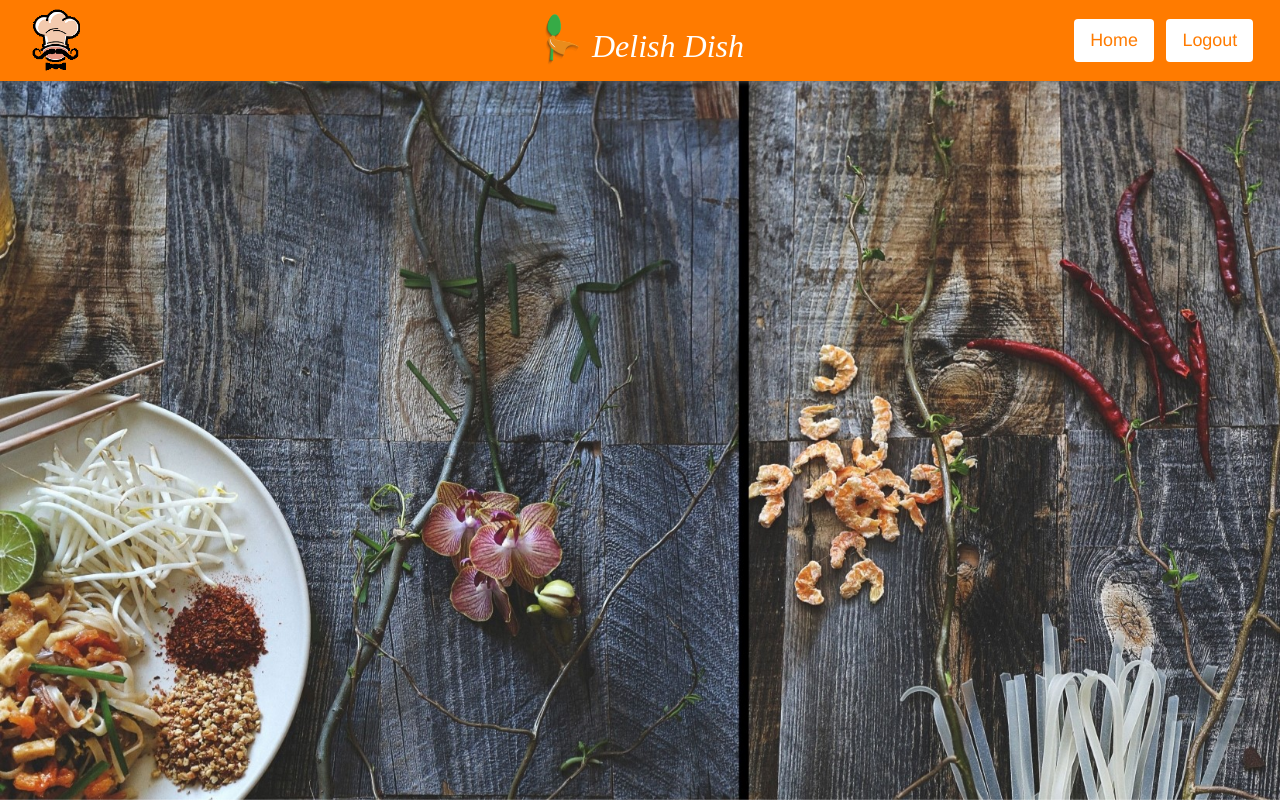
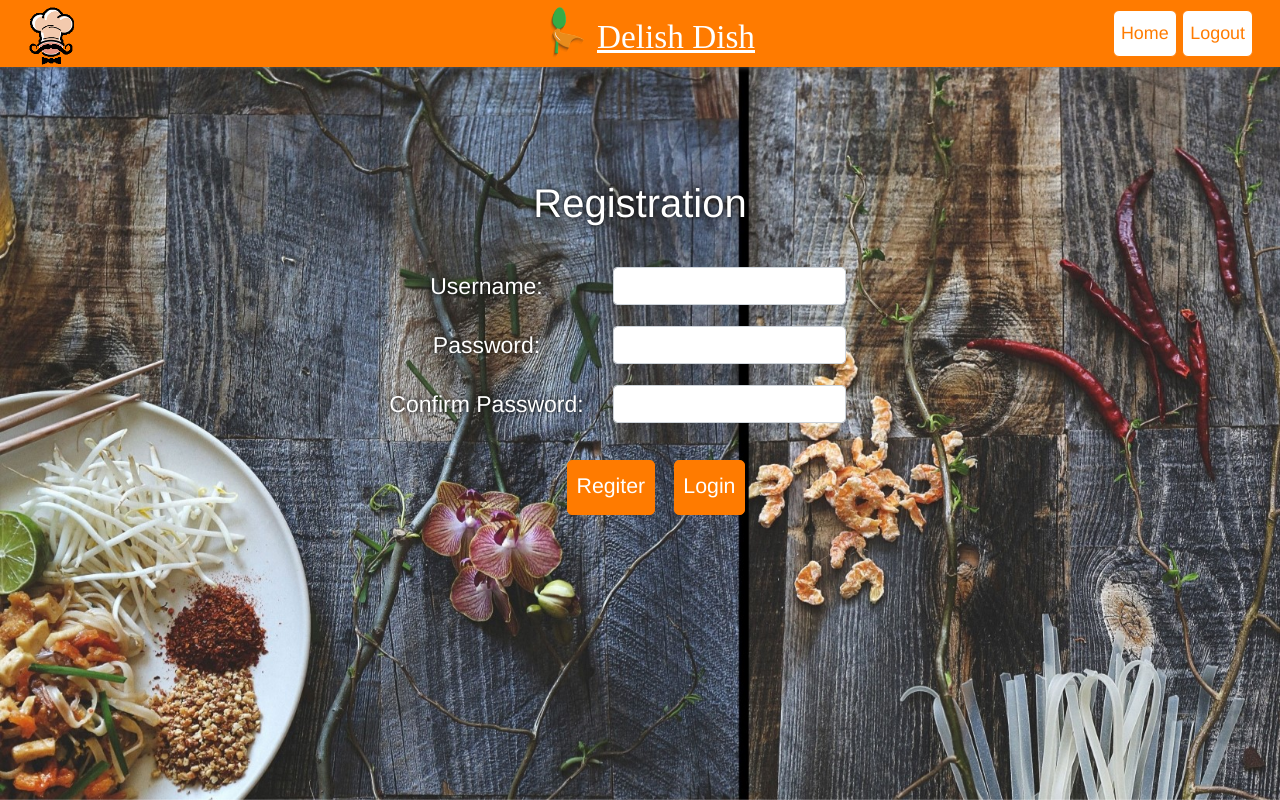
Before and after one commit to katrinyordanova/Delish-Dish, a Vue app in the folder client-side/delish-dish/: page /register in a window 1280 px wide. Built offline with nearby package versions, Linux system fonts and the light colour scheme.

Commit message:
added routing

```diff
--- a/client-side/delish-dish/src/App.vue
+++ b/client-side/delish-dish/src/App.vue
@@ -1,6 +1,7 @@
 <template>
   <div id="app">
     <app-navigation />
+    <router-view></router-view>
   </div>
 </template>
 
--- a/client-side/delish-dish/src/components/GuestHomepage.vue
+++ b/client-side/delish-dish/src/components/GuestHomepage.vue
@@ -4,10 +4,10 @@
         <h3>Do you want to learn how to cook? Or perhaps want to try something new? Well then, join our community and let's cook together.</h3>
         <div class="d-flex justify-content-center">
             <div class="register">
-                <h4>Don't have a profile?</h4><b-link class="register-button" href="#">Register</b-link>
+                <h4>Don't have a profile?</h4><router-link to="register" class="register-button" href="#">Register</router-link>
             </div>
             <div class="login">
-                <h4>Otherwise:</h4><b-link href="#" class="login-button">Sign in</b-link>
+                <h4>Otherwise:</h4><router-link to="login" href="#" class="login-button">Sign in</router-link>
             </div>
         </div>
     </div>
@@ -22,12 +22,12 @@ export default {
 <style scoped>
 div {
     width: 40em;
-    margin: 6em auto;
+    margin: 7em auto;
 }
 
 .main {
     color: rgb(255, 255, 255);
-    text-shadow: 0px 0px 10px rgb(0, 0, 0);
+    text-shadow: 0px 0px 9px rgb(0, 0, 0);
 }
 
 h1, h3, h4 {
--- a/client-side/delish-dish/src/components/NotFoundPage.vue
+++ b/client-side/delish-dish/src/components/NotFoundPage.vue
@@ -2,7 +2,7 @@
     <div>
         <img src="../assets/404.png" alt="not-found-page">
         <div class="home-button">
-            <b-link href="#">Go home</b-link>
+            <router-link to="/">Go home</router-link>
         </div>
     </div>
 </template>
@@ -16,7 +16,7 @@ export default {
 <style scoped>
 img {
     width: 30em;
-    height: 23em;
+    height: 22em;
     margin-top: 5em;
     border-radius: 15px;
     background: rgba(26, 26, 26, 0.719);
--- a/client-side/delish-dish/src/components/authentication/Login.vue
+++ b/client-side/delish-dish/src/components/authentication/Login.vue
@@ -12,9 +12,9 @@
                     <b-input v-model="password" class="mb-2 mr-sm-2 mb-sm-0" id="password" type="password" />
                 </b-form>
             </b-form-group>
-            <div class="buttons">
-                <b-button href="#">Login</b-button>
-                <b-button href="#">Regiter</b-button>
+            <div class="buttons d-flex justify-content-center">
+                <button>Login</button>
+                <router-link to="register">Regiter</router-link>
             </div>
         </form>
     </div>
@@ -31,19 +31,23 @@ export default {
     },
     methods: {
         submitHandler() {
+            return this.$router.push('home');
         }
     }
 }
 </script>
 
 <style scoped>
+.login, button, a {
+    color: rgb(255, 255, 255);
+}
+
 .login {
     width: 35em;
-    margin: 8em auto;
+    margin: 7em auto;
 }
 
 h1, label {
-    color: rgb(255, 255, 255);
     text-shadow: 0px 0px 5px rgb(0, 0, 0);
 }
 
@@ -61,16 +65,26 @@ form.form-inline {
     margin-bottom: 1.3em;
 }
 
-a {
-    font-size: 22.8px;
+.buttons {
+    width: 37em;
+    margin: 0 auto;
 }
 
-a:nth-child(1) {
-    margin-right: 0.75em;
+button,
+button:hover,
+a {
+    border: 1px solid rgb(255, 123, 0);
     background-color: rgb(255, 123, 0);
+    font-size: 21.3px;
+    padding: 0.5em 0.4em;
+    border-radius: 5px;
 }
 
-.buttons {
-    margin-top: 3em
+button {
+    margin-right: 0.9em;
+}
+
+a:hover {
+    text-decoration: none;
 }
 </style>
--- a/client-side/delish-dish/src/components/authentication/Register.vue
+++ b/client-side/delish-dish/src/components/authentication/Register.vue
@@ -11,14 +11,14 @@
                     <label for="password">Password:</label>
                     <b-input v-model="password" class="mb-2 mr-sm-2 mb-sm-0" id="password" type="password" />
                 </b-form>
+                <b-form inline>
+                    <label for="confirmPassword">Confirm Password:</label>
+                    <b-input v-model="confirmPassword" class="mb-2 mr-sm-2 mb-sm-0" id="confirmPassword" type="password" />
+                </b-form>
             </b-form-group>
-            <b-form inline>
-                <label for="confirmPassword">Confirm Password:</label>
-                <b-input v-model="confirmPassword" class="mb-2 mr-sm-2 mb-sm-0" id="confirmPassword" type="password" />
-            </b-form>
-            <div class="buttons">
-                <b-button href="#">Regiter</b-button>
-                <b-button href="#">Login</b-button>
+            <div class="buttons d-flex justify-content-center">
+                <button>Regiter</button>
+                <router-link to="login" href="#">Login</router-link>
             </div>
         </form>
     </div>
@@ -36,19 +36,23 @@ export default {
     },
     methods: {
         submitHandler() {
+            return this.$router.push('/home');
         }
     }
 }
 </script>
 
 <style scoped>
+.register, button, a {
+    color: rgb(255, 255, 255);
+}
+
 .register {
     width: 35em;
-    margin: 6em auto;
+    margin: 7em auto;
 }
 
 h1, label {
-    color: rgb(255, 255, 255);
     text-shadow: 0px 0px 5px rgb(0, 0, 0);
 }
 
@@ -66,16 +70,27 @@ form.form-inline {
     margin-bottom: 1.3em;
 }
 
-a {
-    font-size: 22.8px;
+.buttons {
+    width: 37em;
+    margin: 0 auto;
 }
 
-a:nth-child(1) {
-    margin-right: 0.75em;
+button,
+button:hover,
+a {
+    border: 1px solid rgb(255, 123, 0);
     background-color: rgb(255, 123, 0);
+    font-size: 21.3px;
+    padding: 0.5em 0.4em;
+    border-radius: 5px;
 }
 
-.buttons {
-    margin-top: 3em
+button {
+    margin-right: 0.9em;
 }
+
+a:hover {
+    text-decoration: none;
+}
+
 </style>
--- a/client-side/delish-dish/src/components/core/Navigation.vue
+++ b/client-side/delish-dish/src/components/core/Navigation.vue
@@ -1,18 +1,23 @@
 <template>
     <div class="navbar navbar-expand-sm d-flex justify-content-center">
-        <img src="../../assets/chef.png" class="cheff" alt="Responsive image">
-        <img src="../../assets/brand-logo.png" class="float-left" alt="Responsive image">
-        <b-navbar-brand href="#" class="brand">Delish Dish</b-navbar-brand>
+        <img src="../../assets/chef.png" class="chef" alt="chef">
+        <img src="../../assets/brand-logo.png" class="float-left" alt="brand-logo">
+        <p class="brand">Delish Dish</p>
         <b-nav pills class="nav-links">
-            <b-nav-item active>Home</b-nav-item>
-            <b-nav-item active>Logout</b-nav-item>
+            <router-link to="/" class="home-button">Home</router-link>
+            <button @click="logout">Logout</button>
         </b-nav>
     </div>
 </template>
 
 <script>
 export default {
-    name: 'app-navigation'
+    name: 'app-navigation',
+    methods: {
+        logout() {
+            return this.$router.push('/');
+        }
+    }
 }
 </script>
 
@@ -21,14 +26,14 @@ div, .brand {
     color: rgb(255, 255, 255);
 }
 
-.cheff, .nav-links {
+.chef, .nav-links {
     position: absolute;
 }
 
 div {
     background: rgb(255, 123, 0);
     box-shadow: 0px 0px 5px 0px #5F5F5F;
-    padding: 0.3em
+    padding: 0
 }
 
 img {
@@ -36,21 +41,21 @@ img {
     margin-top: -0.3em
 }
 
-.cheff {
-    width: 3em;
-    left: 2em;
-    padding-top: 0.25em
+.chef {
+    width: 2.8em;
+    left: 1.8em;
+    padding-top: 0.6em
 }
 
-.brand, .brand:hover {
-font-style: oblique;
+.brand {
     font-family: 'Homemade Apple', serif;
-    font-size: 2em;
-    padding-top: 0.55em;
-    margin-bottom: 0.02em;
+    font-size: 2.08em;
+    padding-top: 0.2em;
+    margin-bottom: 0;
 }
 
-.brand:hover {
+.brand:hover, p {
+    cursor: default;
     text-decoration: underline;
 }
 
@@ -60,12 +65,31 @@ font-style: oblique;
     font-size: 17.9px;
 }
 
-#app > div > ul > li > a {
+ul > a,
+button {
+    color: rgb(255, 123, 0);
     background: rgb(255, 255, 255);
-    color: rgb(255, 123, 0);
+    border: 1px solid rgb(255, 123, 0);
+    border-radius: 6px;
+    padding: 0.5em 0.4em;
 }
 
-#app > div > ul > li:nth-child(1) > a {
-    margin-right: 0.7em;
+ul > a:hover,
+button:hover {
+    color: rgb(255, 255, 255);
+    background-color: rgb(255, 123, 0);
+    border: 1px solid rgb(255, 255, 255);
+}
+
+a {
+    margin-right: 0.3em;
+}
+
+a:hover {
+    text-decoration: none;
+}
+
+button:focus {
+    outline: 0;
 }
 </style>
--- a/client-side/delish-dish/src/main.js
+++ b/client-side/delish-dish/src/main.js
@@ -2,6 +2,7 @@ import Vue from 'vue'
 import App from './App.vue'
 import { BootstrapVue, IconsPlugin } from 'bootstrap-vue'
 import { VBHoverPlugin } from 'bootstrap-vue'
+import router from './plugins/router'
 
 Vue.config.productionTip = false
 Vue.use(BootstrapVue)
@@ -9,5 +10,6 @@ Vue.use(IconsPlugin)
 Vue.use(VBHoverPlugin)
 
 new Vue({
-  render: h => h(App)
+  render: h => h(App),
+  router
 }).$mount('#app')
--- /dev/null
+++ b/client-side/delish-dish/src/plugins/router.js
@@ -0,0 +1,21 @@
+import Vue from 'vue'
+import VueRouter from 'vue-router'
+
+import GuestHomepage from '../components/GuestHomepage.vue'
+import Register from '../components/authentication/Register.vue'
+import Login from '../components/authentication/Login.vue'
+import NotFoundPage from '../components/NotFoundPage.vue'
+
+const routes = [
+    { path: '/', component: GuestHomepage },
+    { path: '/register', component: Register },
+    { path: '/login', component: Login },
+    { path: '*', component: NotFoundPage }
+]
+
+Vue.use(VueRouter)
+
+export default new VueRouter({
+    mode: 'history',
+    routes
+})
```
Also changed, not shown: client-side/delish-dish/src/routes.js (added, +11 -0 lines).
